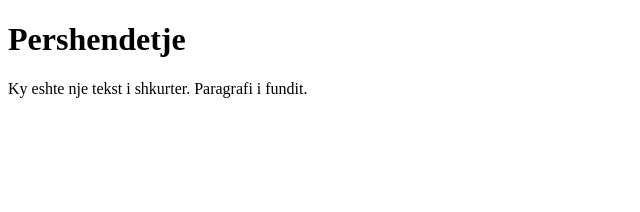
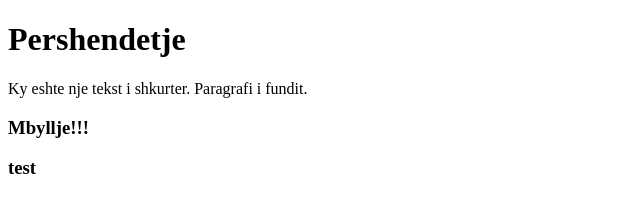
Before and after one commit to klajdimuzhaqi/Test1, a plain HTML site: page index.html in a window 1280 px wide. Shown: the whole page, without its empty margins (0-640 px from the left). Drawn offline with Linux system fonts and the light colour scheme.

Commit message:
added another paragraph

```diff
--- a/index.html
+++ b/index.html
@@ -12,7 +12,12 @@
     <h1>Pershendetje</h1>
 
     <p2>Ky eshte nje tekst i shkurter.</p2>
+
     <p3>Paragrafi i fundit.</p3>
+
+    <h3> Mbyllje!!! <h3>
+
+            <p>test</p>
 
 </body>
 
```
